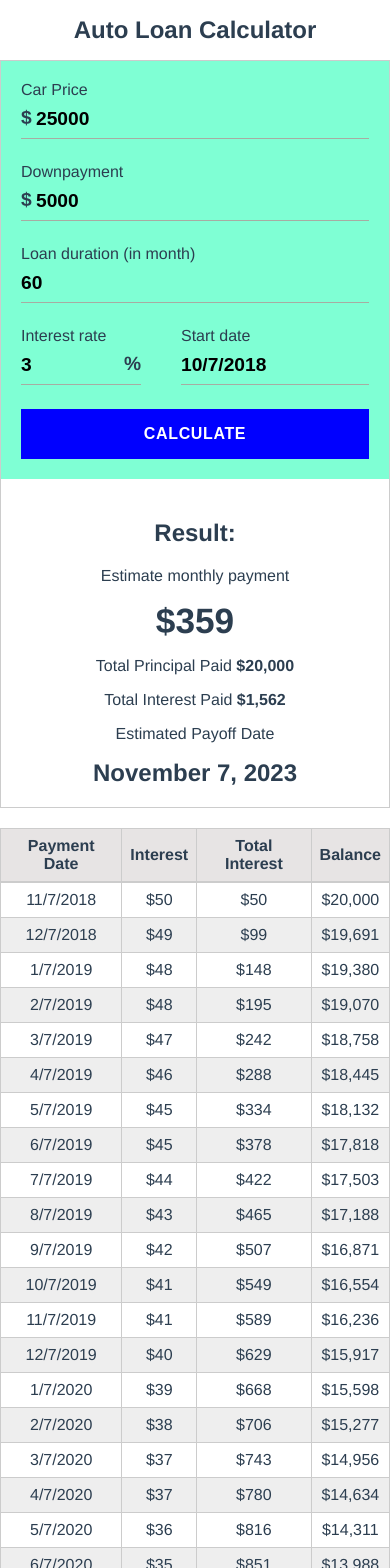
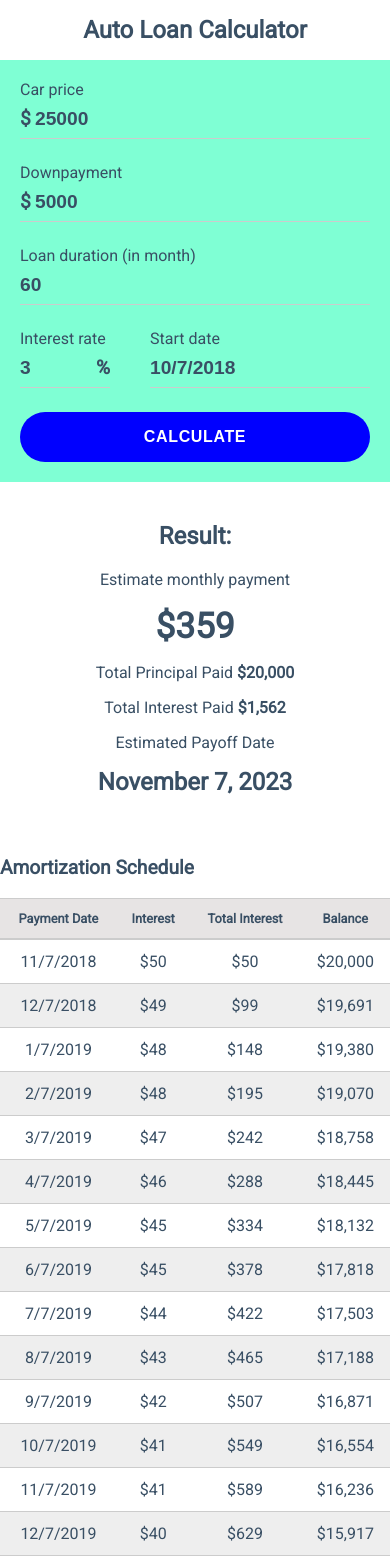
Before and after one commit to janumedia/vue-auto-loan-calculator, a Vue app: page / in a window 390 px wide. Shown: the top 1568 px of the page. Built offline with nearby package versions, Linux system fonts and the light colour scheme.

Commit message:
responsive stuffs

```diff
--- a/src/App.vue
+++ b/src/App.vue
@@ -1,6 +1,6 @@
 <template>
   <div id="app">
-    <h1>Auto Loan Calculator</h1>
+    <h1 class="text--center">Auto Loan Calculator</h1>
     <loan-calculator/>
   </div>
 </template>
@@ -18,19 +18,5 @@ export default {
 
 <style lang="scss">
 @import '@/assets/css/_reset.scss';
-
-#app {
-  font-family: 'Avenir', Helvetica, Arial, sans-serif;
-  -webkit-font-smoothing: antialiased;
-  -moz-osx-font-smoothing: grayscale;
-  color: #2c3e50;
-}
-h1 {
-  text-align: center;
-}
-@media only screen and (max-width:600px) {
-    h1 {
-        font-size: 1.5em;
-    }
-}
+@import '@/assets/css/_utils.scss';
 </style>
--- a/src/assets/css/_color.scss
+++ b/src/assets/css/_color.scss
@@ -1,2 +1,5 @@
 $primary: blue;
 $primary-text: white;
+$border-color: #ccc;
+$error: red;
+$font-color: #394f64;
--- a/src/assets/css/_reset.scss
+++ b/src/assets/css/_reset.scss
@@ -1,4 +1,12 @@
-body {
+@import url('https://fonts.googleapis.com/css?family=Roboto');
+@import '_color.scss';
+
+body, html {
+    font-family: 'Roboto', Helvetica, Arial, sans-serif;
+    font-size: 16px;
+    color: $font-color;
+    -webkit-font-smoothing: antialiased;
+    -moz-osx-font-smoothing: grayscale;
     padding: 20px;
     margin: 0;
 }
@@ -10,8 +18,24 @@ li { list-style: none; }
 a { text-decoration: none; outline: none; }
 a img { border: 0; }
 
+// avoid zoom in iOS mobile device when entering input
+@media screen and (-webkit-min-device-pixel-ratio:0) {
+    select,
+    textarea,
+    input,
+    button {
+        font-size: 16px;
+    }
+}
+
+@media only screen and (max-width:600px) {
+    h1 {
+        font-size: 1.5em;
+    }
+}
+
 @media only screen and (max-width:414px) {
-    body {
+    body, html {
         padding: 0;
     }
 }
--- /dev/null
+++ b/src/assets/css/_utils.scss
@@ -0,0 +1,12 @@
+.text--center {
+    text-align: center;
+}
+.text--left {
+    text-align: left;
+}
+.text--right {
+    text-align: right;
+}
+.font--bold {
+    font-weight: bold;
+}
--- a/src/components/LoanCalculator.vue
+++ b/src/components/LoanCalculator.vue
@@ -2,37 +2,45 @@
     <div class="calculator-container">
         <div class="calculator">
             <div class="calculator-form">
-                <custom-input type="number" label="Car Price" prefix="$" :inValid="invalidCarPrice" @blur="calculate" v-model="carPrice"/>
+                <custom-input type="number" label="Car price" prefix="$" :inValid="invalidCarPrice" @blur="calculate" v-model="carPrice"/>
                 <custom-input label="Downpayment" prefix="$" :inValid="invalidDownpayment" @blur="calculate" v-model="downPayment"/>
                 <custom-input label="Loan duration (in month)" @blur="calculate" v-model="duration"/>
                 <div class="column">
                     <custom-input label="Interest rate" sufix="%" class="input-interest" :inValid="invalidInterestRate" @blur="calculate" v-model="interestRate"/>
                     <custom-input label="Start date" class="input-date" :inValid="invalidStartDate" @blur="calculate" v-model="startDate"/>
                 </div>
-                <button @click="calculate">Calculate</button>
+                <custom-button @click="calculate">Calculate</custom-button>
             </div>
             <div class="calculator-result">
                 <h2>Result:</h2>
                 <p>Estimate monthly payment</p>
                 <p class="label-monthly-payment">{{ monthlyPayment }}</p>
-                <p>Total Principal Paid <span class="bold">{{ `$${numFormat(loan)}` }}</span></p>
-                <p>Total Interest Paid <span class="bold">{{ `$${numFormat(interestTotal)}` }}</span></p>
+                <p>Total Principal Paid <span class="font--bold">{{ numFormat(principalTotal) }}</span></p>
+                <p>Total Interest Paid <span class="font--bold">{{ numFormat(interestTotal) }}</span></p>
                 <p>Estimated Payoff Date</p>
                 <p class="label-payoff-date">{{ payoffDate }}</p>
             </div>
         </div>
-        <Table v-show="amortizationList.length > 0"
-            :headers="headers"
-            :items="amortizationList"
-        />
+        <p v-show="amortizationList.length > 0" class="table-title font--bold">Amortization Schedule</p>
+        <Table v-show="amortizationList.length > 0">
+            <template slot="header">
+                <th v-for="(item, index) in headers" :key="index" :class="item.resposive ? 'responsive' : ''">{{ item.label }}</th>
+            </template>
+            <template slot="body">
+                <tr v-for="(item, index) in amortizationList" :key="index">
+                    <td v-for="(label, subIndex) in item" :key="subIndex" :class="subIndex == 'monthlyPayment' || subIndex == 'principal' ? 'responsive' : ''">{{ label }}</td>
+                </tr>
+            </template>
+        </Table>
     </div>
 </template>
 <script>
+import CustomButton from '@/components/core/CustomButton.vue'
 import CustomInput from '@/components/core/CustomInput.vue'
 import Table from '@/components/Table.vue'
 export default {
     components: {
-        CustomInput, Table
+        CustomButton, CustomInput, Table
     },
     mounted() {
         this.calculate();
@@ -47,28 +55,34 @@ export default {
             duration: 60,
             startDate: this.dateFormat(new Date()),
             payoffDate: this.dateFormat(new Date(), true),
-            headers: ["Payment Date", /*"Payment", "Principal", */"Interest", "Total Interest", "Balance"],
+            headers: [
+                    { label: "Payment Date" },
+                    { label: "Payment", resposive: true },
+                    { label: "Principal", resposive: true },
+                    { label: "Interest" },
+                    { label: "Total Interest" },
+                    { label: "Balance" }
+                    ],
             amortizationList: []
         }
     },
     computed: {
-        loan() {
+        principalTotal() {
             return this.carPrice - this.downPayment;
         }
     },
     methods: {
         invalidCarPrice() {
-            if(Number(this.carPrice) < 100) return "Price to low";
+            if(Number(this.carPrice) < 100 || Number(this.carPrice) < Number(this.downPayment)) return "Price to low";
             return false;
         },
         invalidDownpayment() {
-            if(this.downPayment.length == 0) return "Invalid downpayment";
+            if(Number(this.carPrice) < Number(this.downPayment)) return "Invalid downpayment";
             return false;
         },
         invalidInterestRate() {
             if(Number(this.interestRate) <= 0 || Number(this.interestRate) > 98) return "Invalid rate";
             return false;
-
         },
         invalidStartDate() {
             let date =  new Date(this.startDate)
@@ -83,13 +97,13 @@ export default {
             //formula reference: https://www.wikihow.com/Calculate-Total-Interest-Paid-on-a-Car-Loan
             let i = this.interestRate * 0.01 / 12;
             let l = Math.pow(1 + i, this.duration);
-            let result = this.loan * i * l / (l - 1);
+            let result = this.principalTotal * i * l / (l - 1);
 
-            this.monthlyPayment = `$${this.numFormat(Math.round(result))}`;
+            this.monthlyPayment = this.numFormat(Math.round(result));
             this.amortizationList = [];
 
             let principal, interest, date = new Date(this.startDate),
-                totalInterest = 0, balance = this.loan, count = this.duration;
+                totalInterest = 0, balance = this.principalTotal, count = this.duration;
 
             while(count >= 0) {
                 //set next month
@@ -101,11 +115,11 @@ export default {
                 if(balance < 0) balance = 0;
                 this.amortizationList.push({
                     date: this.dateFormat(date),
-                    //monthlyPayment: this.monthlyPayment,
-                    //principal: `$${this.numFormat(Math.round(principal))}`,
-                    interest: `$${this.numFormat(Math.round(interest))}`,
-                    totalInterest: `$${this.numFormat(Math.round(totalInterest))}`,
-                    balance: `$${this.numFormat(Math.round(balance))}`
+                    monthlyPayment: this.monthlyPayment,
+                    principal: `$${this.numFormat(Math.round(principal))}`,
+                    interest: this.numFormat(Math.round(interest)),
+                    totalInterest: this.numFormat(Math.round(totalInterest)),
+                    balance: this.numFormat(Math.round(balance))
                 });
                 balance -= principal;
                 count--;
@@ -113,11 +127,11 @@ export default {
             this.interestTotal = totalInterest;
             this.payoffDate = this.dateFormat(date, true);
         },
-        numFormat(number) {
+        numFormat(number, curcency='$') {
             if(number === undefined) return ""
             if(typeof number === "string") number = Number(number)
             //https://stackoverflow.com/a/14428340/1578100
-            return number.toFixed().replace(/(\d)(?=(\d{3})+(,|$))/g, '$1,')
+            return `${curcency}${number.toFixed().replace(/(\d)(?=(\d{3})+(,|$))/g, '$1,')}`;
         },
         dateFormat(date, locale) {
             if(locale) {
@@ -135,7 +149,7 @@ export default {
     width: 100%;
     margin: 0 0 20px;
     padding: 0;
-    border: solid 1px #ccc;
+    border: 1px solid $border-color;
     > div {
         display: inline-block;
         width: 50%;
@@ -152,33 +166,6 @@ export default {
     text-align: center;
 }
 
-button {
-    width: 100%;
-    height: 50px;
-    font-size: 1.6em;
-    font-weight: bold;
-    border: none;
-    border-radius: 0;
-    -webkit-border-radius: 0;
-    -moz-border-radius: 0;
-    text-transform: uppercase;
-    letter-spacing: 0.04em;
-    display:inline-block;
-    padding: 0;
-    vertical-align:middle;
-    text-decoration:none;
-    color:$primary-text;
-    background-color: $primary;
-    text-align:center;
-    cursor:pointer;
-    white-space:nowrap;
-    transition: 0.4s;
-    outline: none;
-    &:hover {
-        color: $primary;
-        background-color:white;
-    }
-}
 .input-interest {
     width: 120px;
     display: inline-block;
@@ -202,18 +189,9 @@ button {
     margin: 0;
 }
 
-.bold {
-    font-weight: bold;
-}
-
-// avoid zoom in iOS mobile device when entering input
-@media screen and (-webkit-min-device-pixel-ratio:0) {
-    select,
-    textarea,
-    input,
-    button {
-        font-size: 16px;
-    }
+.table-title {
+    margin-top: 40px;
+    font-size: 1.2em;
 }
 
 @media only screen and (max-width:767px) {
@@ -222,6 +200,21 @@ button {
             width: 100%;
         }
     }
+    .responsive {
+        display: none;
+    }
+}
+
+@media only screen and (max-width: 414px) {
+    .calculator {
+        border: 0;
+    }
+    .input-interest {
+        width: 90px;
+    }
+    .input-date {
+        width: calc(100% - 130px);
+    }
 }
 
 </style>
--- a/src/components/Table.vue
+++ b/src/components/Table.vue
@@ -2,31 +2,26 @@
     <table>
         <thead>
             <tr>
-                <th v-for="(title, index) in headers" :key="index">{{ title }}</th>
+                <slot name="header"/>
             </tr>
         </thead>
         <tbody>
-            <tr v-for="(item, index) in items" :key="index">
-                <td v-for="(label, subIndex) in item" :key="subIndex">{{ label }}</td>
-            </tr>
+            <slot name="body"/>
         </tbody>
     </table>
 </template>
-<script>
-export default {
-    props: ["headers", "items"]
-}
-</script>
 <style lang="scss" scoped>
+@import "@/assets/css/_color.scss";
 table {
     border-collapse: collapse;
-    border: 1px solid #ccc;
+    border: 1px solid $border-color;
     width: 100%;
 }
 td, th {
-    border: 1px solid #ccc;
-    text-align: left;
-    padding: 8px;
+    border: 1px solid $border-color;
+    border-left: 0;
+    border-right: 0;
+    padding: 12px 8px;
     text-align: center;
 }
 th {
@@ -36,4 +31,13 @@ th {
 tr:nth-child(even) {
     background-color: #eee;
 }
+@media only screen and (max-width: 414px) {
+    table {
+        border-left: 0;
+        border-right: 0;
+    }
+    th {
+        font-size: 0.8em;
+    }
+}
 </style>
--- /dev/null
+++ b/src/components/core/CustomButton.vue
@@ -0,0 +1,52 @@
+<template>
+    <button @click="handleClick">
+        <slot/>
+    </button>
+</template>
+<script>
+export default {
+    methods: {
+        handleClick(e) {
+            this.$emit('click', this);
+        }
+    }
+}
+</script>
+<style lang="scss">
+@import "@/assets/css/_color.scss";
+button {
+    width: 100%;
+    height: 50px;
+    font-size: 1.6em;
+    font-weight: bold;
+    border: none;
+    border-radius: 25px;
+    -webkit-border-radius: 25px;
+    -moz-border-radius: 25px;
+    text-transform: uppercase;
+    letter-spacing: 0.04em;
+    display:inline-block;
+    padding: 0;
+    vertical-align:middle;
+    text-decoration:none;
+    color:$primary-text;
+    background-color: $primary;
+    text-align:center;
+    cursor:pointer;
+    white-space:nowrap;
+    transition: 0.4s;
+    outline: none;
+    &:active {
+        color: $primary;
+        background-color: $primary-text;
+    }
+}
+@media only screen and (hover:hover) {
+    button {
+        &:hover {
+            color: $primary;
+            background-color: $primary-text;
+        }
+    }
+}
+</style>
--- a/src/components/core/CustomInput.vue
+++ b/src/components/core/CustomInput.vue
@@ -68,12 +68,13 @@ export default {
     right: 0px;
 }
 input {
+    color: $font-color;
     width: 100%;
     height: 40px;
     margin-bottom: 24px;
     padding: 0.4em 0;// 0.4em 15px;
     border:0;
-    border-bottom:1px solid rgb(167,172,162);
+    border-bottom:1px solid $border-color;
     background-color: inherit;
     -webkit-border-radius: 0;
     -moz-border-radius: 0;
@@ -94,13 +95,13 @@ input {
 }
 .text-error {
     display: block;
-    color: red;
+    color: $error;
     visibility: hidden;
 }
 .custom-input--error {
     input {
-        color: red;
-        border-bottom: 2px solid red;
+        color: $error;
+        border-bottom: 2px solid $error;
         margin-bottom: 8px;
     }
     .text-error {
```
